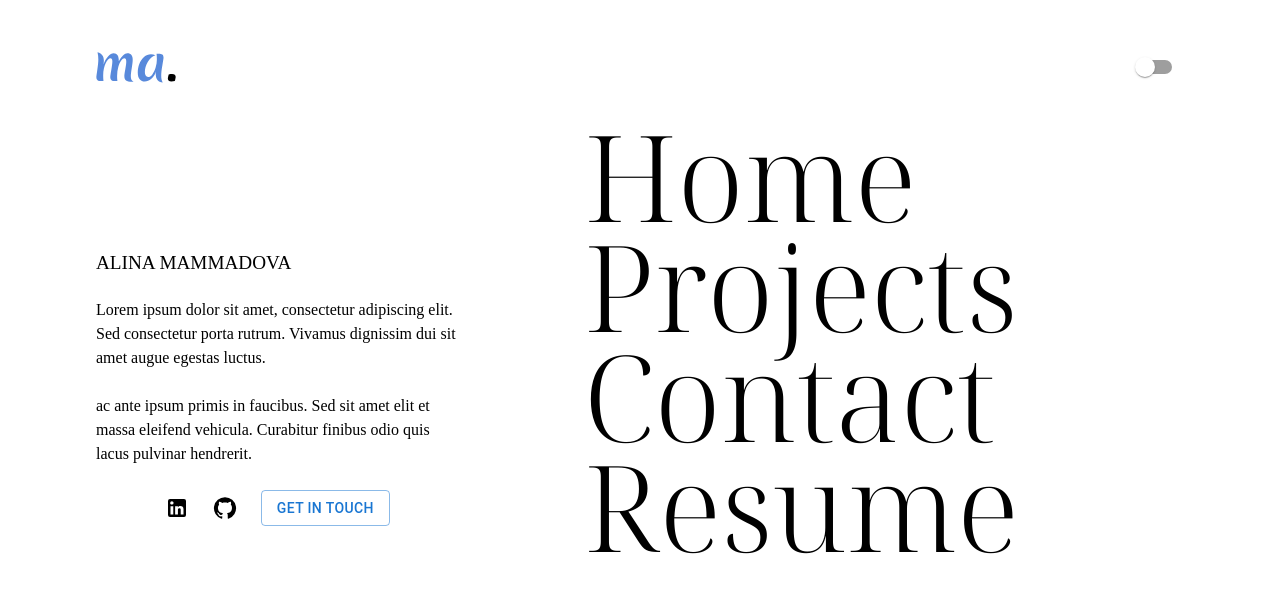
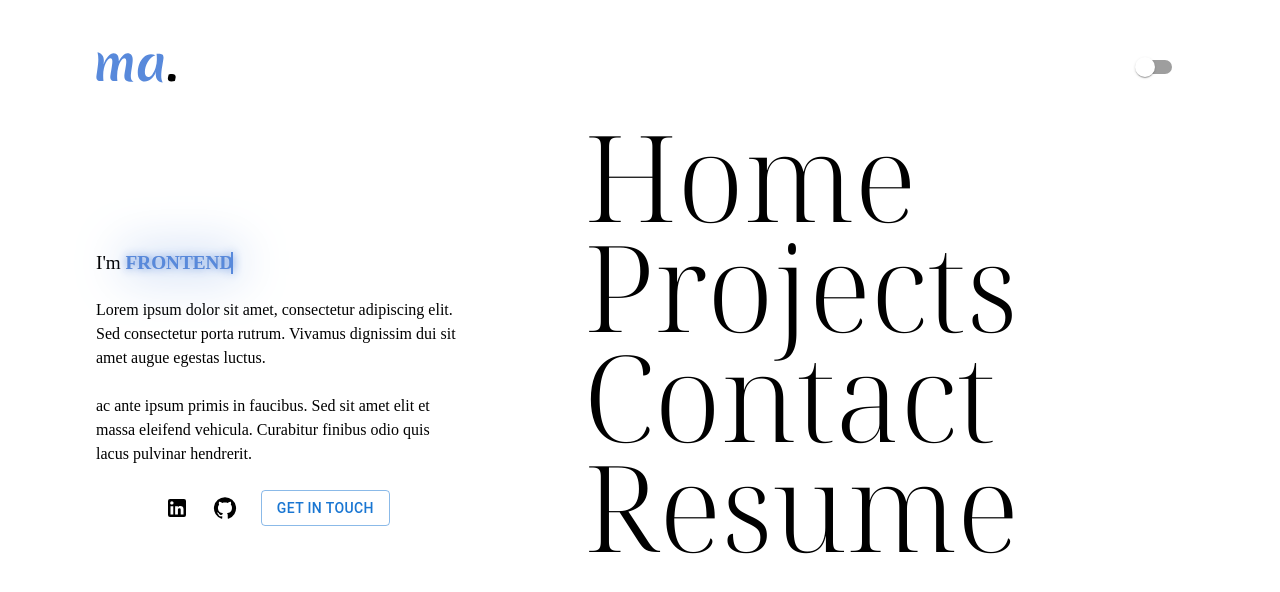
Before and after one commit to alinamva/Portfolio, a React (Vite) app: page / in a window 1280 px wide. Shown: the top 592 px of the page. Built offline with nearby package versions, Linux system fonts and the light colour scheme.

Commit message:
text animation

```diff
--- a/src/index.css
+++ b/src/index.css
@@ -4,6 +4,7 @@
 :root {
   font-family: "Montserrat";
   line-height: 1.5;
+
   font-weight: 400;
 
   font-synthesis: none;
@@ -30,8 +31,57 @@ h1 {
   font-size: 1.2em;
   line-height: 1.1;
 }
+h1 span {
+  color: #d1d1d1;
+  font-weight: 600;
+  position: relative;
+  white-space: nowrap;
+}
+.custom-heading1 {
+  --i: 0;
+  animation: displayText 6s infinite;
+  animation-delay: calc(-3s * var(--i));
+}
+.custom-heading2 {
+  --i: 1;
+  animation: displayText 6s infinite;
+  animation-delay: calc(-3s * var(--i));
+}
+@keyframes displayText {
+  0% {
+    display: inline-block;
+  }
+  50%,
+  100% {
+    display: none;
+  }
+}
+
+h1 span::before {
+  content: attr(data-text);
+  position: absolute;
+  overflow: hidden;
+  color: #5889db;
+  top: 0;
+  left: 0;
+  width: 100%;
+  border-right: 2px solid #5889db;
+  filter: drop-shadow(0 0 5px #5889db) drop-shadow(0 0 25px #5889db);
+  animation: animate 3s linear infinite;
+}
+@keyframes animate {
+  0%,
+  100% {
+    width: 0;
+  }
+  70%,
+  90% {
+    width: 100%;
+  }
+}
 h2 {
   font-size: 3rem;
+  font-family: "Noto Serif Display";
 }
 h3 {
   font-size: 1.3rem;
--- a/src/pages/landing/components/Greet.tsx
+++ b/src/pages/landing/components/Greet.tsx
@@ -5,7 +5,16 @@ import { Link } from "react-router-dom";
 const Greet = () => {
   return (
     <div className='flex flex-col justify-center w-1/3 h-full gap-6 '>
-      <h1>ALINA MAMMADOVA</h1>
+      <h1>
+        I'm&nbsp;
+        <span className='custom-heading1 dark:text-gray-700' data-text='ALINA MAMMADOVA'>
+          ALINA MAMMADOVA
+        </span>
+        <span className='custom-heading2 dark:text-gray-700' data-text='FRONTEND'>
+          FRONTEND
+        </span>
+      </h1>
+
       <article>
         Lorem ipsum dolor sit amet, consectetur adipiscing elit. Sed consectetur porta rutrum. Vivamus dignissim dui sit
         amet augue egestas luctus.
--- a/src/pages/projects/index.tsx
+++ b/src/pages/projects/index.tsx
@@ -12,7 +12,7 @@ const Projects = () => {
         className='w-full  h-2 fixed top-0  bg-[#5889db]  left-0 right-0 origin-[0%]'
       ></motion.div>
       <div className='flex flex-col gap-12 px-48 py-12 '>
-        <h2 className='bg-gradient-to-r from-[#5889db] text-center via-[#5889db] font-bold to-black text-transparent bg-clip-text'>
+        <h2 className='bg-gradient-to-r from-[#5889db] text-center via-[#5889db] font-semibold to-black text-transparent bg-clip-text'>
           Projects
         </h2>
         <div className='grid grid-cols-2 gap-12'>
--- a/tailwind.config.js
+++ b/tailwind.config.js
@@ -11,7 +11,6 @@ export default {
   },
   colors: {
     midnight: "#011635",
-
     customblue: "#5889db",
   },
   plugins: [],
```
